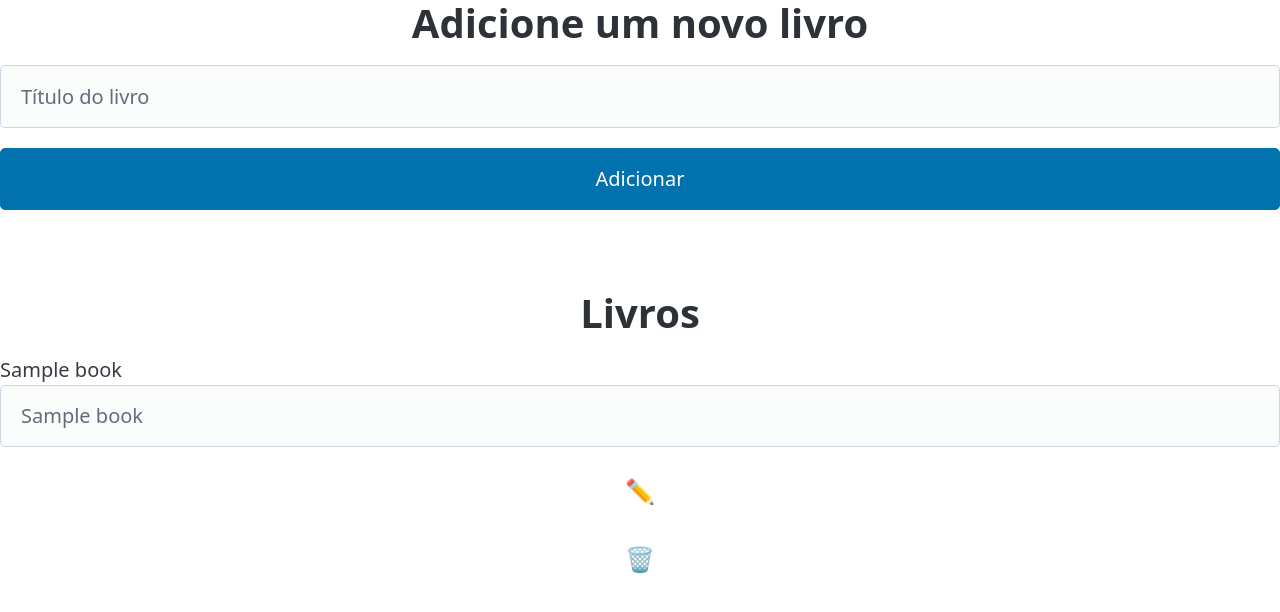
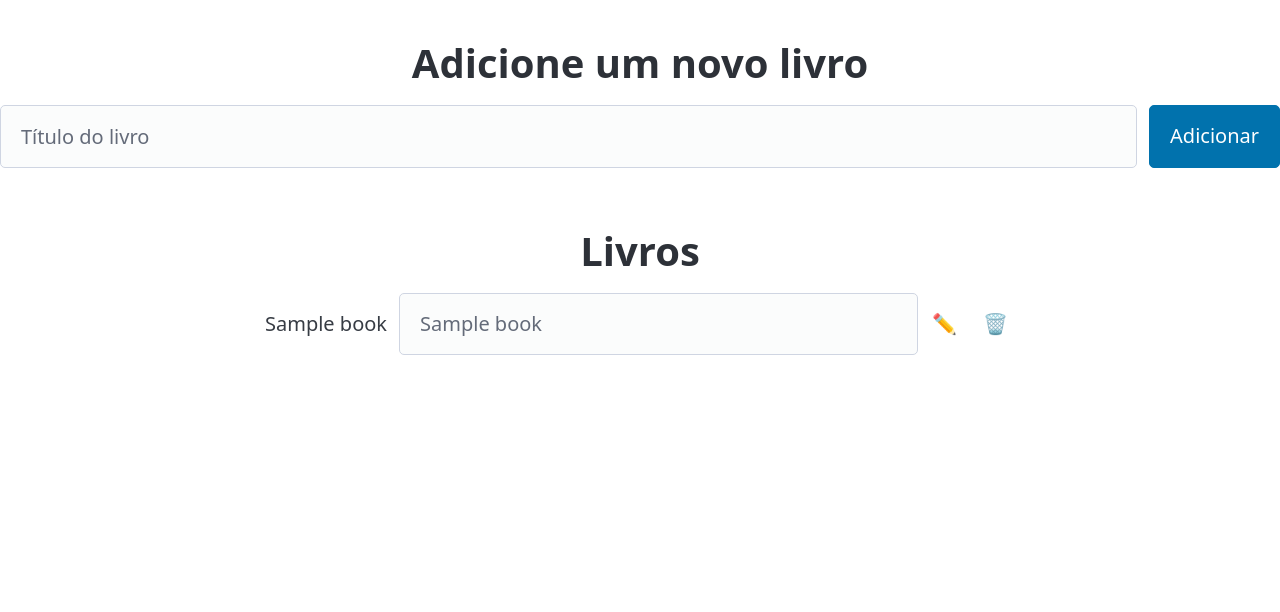
Before and after one commit to IFCE-campus-Itapipoca/crud-books-flask, a Flask app: page / in a window 1280 px wide. Shown: the top 612 px of the page. Run offline with Flask 3, Linux system fonts and the light colour scheme; tables that the repository leaves empty hold one stand-in row (values such as "Sample post").

Commit message:
Update CSS for improved layout and button styling
Refactor styles for book list and emoji button.

```diff
--- a/static/estilos.css
+++ b/static/estilos.css
@@ -1,32 +1,73 @@
-.emoji-btn {
-        background: transparent;
-        border: none;
-        box-shadow: none;
-        padding: 0.3rem;
-        width: auto;
-        cursor: pointer;
-        font-size: 1.2rem;
-        display: inline-block;
-    }
 
-form{
-    font-display: inline-block;;
+body {
+    padding-top: 40px;
 }
 
-.emoji-btn:hover {
-    background: transparent;
-    transform: scale(1.15);
-}
-
-h1{
+h1 {
     text-align: center;
 }
 
-tr{
+.lista-livros {
     display: flex;
-    flex-direction: row;
-    flex-basis: 0;
-    justify-content: center;
-    align-content: center;
+    flex-direction: column;
+    gap: 12px;
+    width: 100%;
+    max-width: 750px;
+    margin: 0 auto;
+}
+
+.livro {
+    display: flex;
     align-items: center;
+    gap: 12px;
 }
+
+.livro .titulo {
+    min-width: 100px;
+    text-align: center;
+}
+
+.livro form {
+    display: flex;
+    align-items: center;
+    gap: 8px;
+    margin: 0;
+}
+
+.livro form:first-of-type {
+    flex: 1;
+    min-width: 0;
+}
+
+.livro input[type="text"] {
+    min-width: 0;
+    margin: 0;
+}
+
+.emoji-btn {
+    width: 40px !important;
+    padding: 2px 4px;
+    margin: 0;
+    border: none;
+    background: transparent;
+    line-height: 1;
+    cursor: pointer;
+}
+
+.form-adicionar {
+    display: flex;
+    gap: 12px;
+    align-items: stretch;
+}
+
+.form-adicionar input {
+    flex: 1;
+    min-width: 0;
+    margin-bottom: 0;
+}
+
+.form-adicionar button {
+    width: auto;
+    flex: 0 0 auto;
+    margin-bottom: 0;
+}
```
